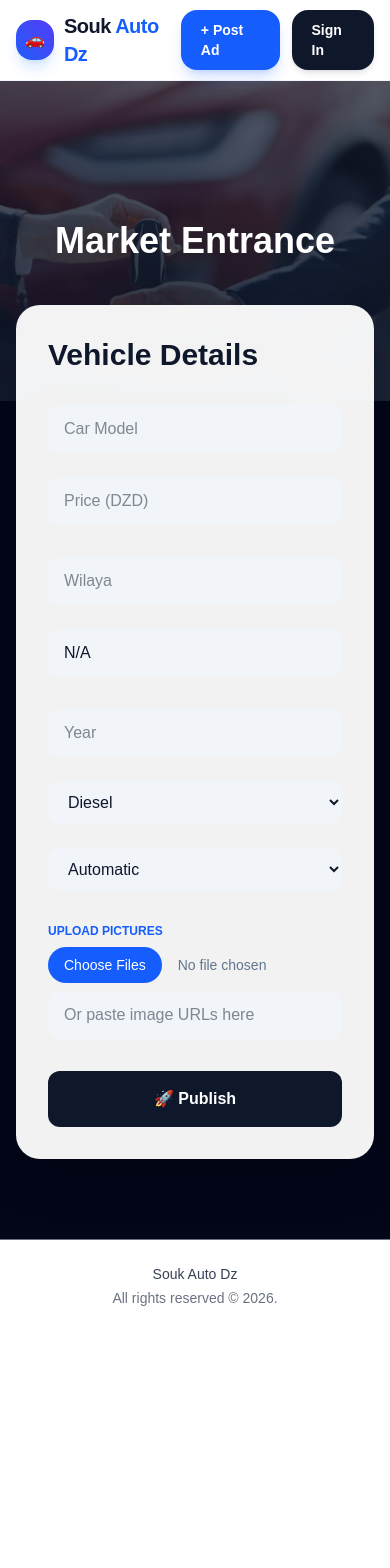
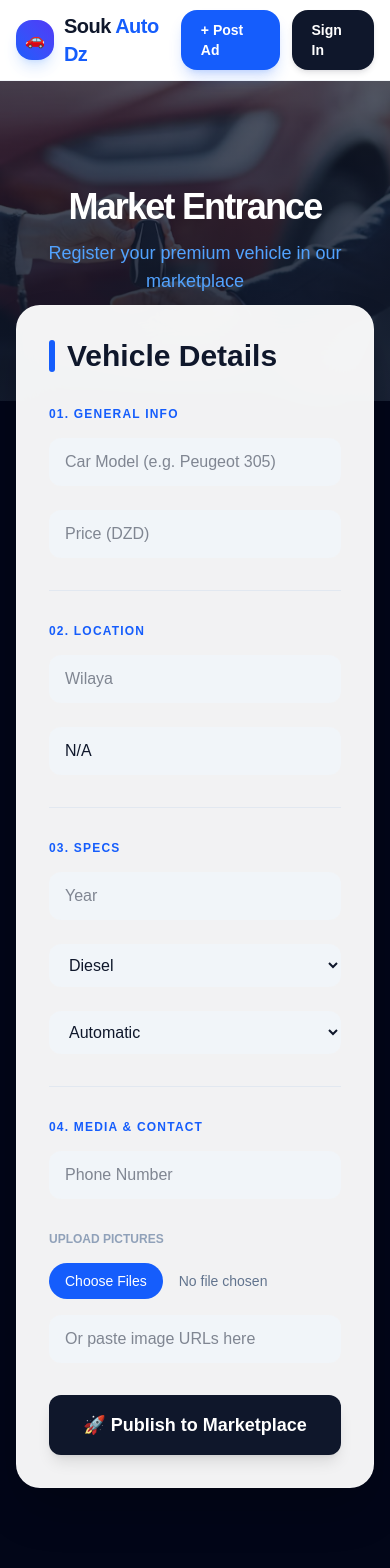
Before and after one commit to Haroune9292/Souk-Auto-Dz, a Next.js app: page /create-ads in a window 390 px wide. Shown: the top 1568 px of the page. Before the commit the page ends 1332 px from the top, so only its background shows below. Built offline with nearby package versions, Linux system fonts and the light colour scheme; no server answers.

Commit message:
Fix typescript types and stabilize create-ads

```diff
--- a/app/create-ads/page.tsx
+++ b/app/create-ads/page.tsx
@@ -1,6 +1,6 @@
 "use client";
 
-import { useState, useEffect } from 'react';
+import { useState, useEffect, ChangeEvent, FormEvent } from 'react';
 import { supabase } from '@/lib/supabase';
 import { useRouter } from 'next/navigation';
 import Link from 'next/link';
@@ -9,116 +9,167 @@ export default function CreateAd() {
   const router = useRouter();
   const [loading, setLoading] = useState(false);
   const [uploading, setUploading] = useState(false);
-  const [error, setError] = useState('');
+  const [errorMessage, setErrorMessage] = useState('');
   const [success, setSuccess] = useState('');
 
+  // Form States
   const [title, setTitle] = useState('');
   const [price, setPrice] = useState('');
   const [wilaya, setWilaya] = useState('');
-  const [commune, setCommune] = useState('N/A'); // Default N/A
+  const [commune, setCommune] = useState('N/A');
   const [year, setYear] = useState('');
-  const [mileage, setMileage] = useState('');
   const [fuel, setFuel] = useState('DIESEL');
   const [transmission, setTransmission] = useState('Automatic');
   const [phone, setPhone] = useState('');
-  const [images, setImages] = useState(''); // Stores comma separated URLs
+  const [images, setImages] = useState('');
   const [description, setDescription] = useState('');
   const [userId, setUserId] = useState<string | null>(null);
 
   useEffect(() => {
     async function checkUser() {
-      const { data: { session } } = await supabase.auth.getSession();
-      if (session?.user) setUserId(session.user.id);
+      const { data: sessionData } = await supabase.auth.getSession();
+      if (sessionData.session?.user) setUserId(sessionData.session.user.id);
     }
     checkUser();
   }, []);
 
-  // دالة رفع الصور إلى Supabase Storage
-  const handleFileUpload = async (e: React.ChangeEvent<HTMLInputElement>) => {
+  // دالة رفع الصور (تم تحديد النوع string[] لحل خطأ TypeScript)
+  const handleFileUpload = async (e: ChangeEvent<HTMLInputElement>) => {
     if (!e.target.files || e.target.files.length === 0) return;
     setUploading(true);
+    setErrorMessage('');
+
     try {
-      const uploadedUrls = [];
-      for (const file of Array.from(e.target.files)) {
+      const uploadedUrls: string[] = []; // النوع المحدد هنا يحل المشكلة
+      const files = Array.from(e.target.files);
+
+      for (const file of files) {
         const fileExt = file.name.split('.').pop();
         const fileName = `${Math.random()}.${fileExt}`;
-        const { data, error } = await supabase.storage.from('cars').upload(fileName, file);
-        if (error) throw error;
-        const { data: publicUrl } = supabase.storage.from('cars').getPublicUrl(fileName);
-        uploadedUrls.push(publicUrl.publicUrl);
+
+        const { error: uploadError } = await supabase.storage
+          .from('cars')
+          .upload(fileName, file);
+
+        if (uploadError) throw uploadError;
+
+        const { data: publicUrlData } = supabase.storage
+          .from('cars')
+          .getPublicUrl(fileName);
+
+        uploadedUrls.push(publicUrlData.publicUrl);
       }
       setImages(prev => prev ? `${prev}, ${uploadedUrls.join(', ')}` : uploadedUrls.join(', '));
-    } catch (err: any) { setError('Failed to upload image'); }
-    finally { setUploading(false); }
+    } catch (err: any) {
+      setErrorMessage('Image upload failed: ' + err.message);
+    } finally {
+      setUploading(false);
+    }
   };
 
-  const handleSubmit = async (e: React.FormEvent) => {
+  const handleSubmit = async (e: FormEvent) => {
     e.preventDefault();
     setLoading(true);
+    setErrorMessage('');
+
     try {
-      const { error } = await supabase.from('cars').insert([{
-        title, price: Number(price), wilaya, commune: commune || 'N/A', year: Number(year),
-        mileage: Number(mileage), fuel, transmission, phone, images, description, user_id: userId
+      const { error: insertError } = await supabase.from('cars').insert([{
+        title,
+        price: Number(price),
+        wilaya,
+        commune,
+        year: Number(year),
+        fuel,
+        transmission,
+        phone,
+        images,
+        description,
+        user_id: userId
       }]);
-      if (error) throw error;
+
+      if (insertError) throw insertError;
       setSuccess('🚀 Vehicle listed successfully!');
       setTimeout(() => router.push('/'), 2000);
-    } catch (err: any) { setError(err.message); }
-    finally { setLoading(false); }
+    } catch (err: any) {
+      setErrorMessage(err.message);
+    } finally {
+      setLoading(false);
+    }
   };
 
   return (
     <div className="min-h-screen bg-slate-950 text-slate-100">
-      <div className="relative h-80 flex items-center justify-center bg-cover bg-center" style={{ backgroundImage: "linear-gradient(rgba(15, 23, 42, 0.7), rgba(15, 23, 42, 0.9)), url('/market-bg.jpg')" }}>
+      {/* Hero Section */}
+      <div
+        className="relative h-80 flex items-center justify-center bg-cover bg-center"
+        style={{ backgroundImage: "linear-gradient(rgba(15, 23, 42, 0.7), rgba(15, 23, 42, 0.9)), url('/market-bg.jpg')" }}
+      >
         <div className="text-center z-10 px-4">
-          <h1 className="text-4xl md:text-6xl font-black text-white">Market Entrance</h1>
+          <h1 className="text-4xl md:text-6xl font-black tracking-tighter text-white">Market Entrance</h1>
+          <p className="text-blue-400 mt-3 font-medium text-lg">Register your premium vehicle in our marketplace</p>
         </div>
       </div>
 
       <div className="max-w-4xl mx-auto -mt-24 px-4 pb-20 relative z-20">
-        <form onSubmit={handleSubmit} className="bg-white/95 backdrop-blur-xl text-slate-900 rounded-3xl shadow-2xl p-8 md:p-12">
+        <form onSubmit={handleSubmit} className="bg-white/95 backdrop-blur-xl text-slate-900 rounded-3xl shadow-2xl p-8 md:p-12 border border-white/20">
+          <h2 className="text-3xl font-black mb-8 flex items-center gap-3">
+             <span className="w-1.5 h-8 bg-blue-600 rounded-full"></span> Vehicle Details
+          </h2>
 
-          <h2 className="text-3xl font-black mb-8">Vehicle Details</h2>
-          {error && <div className="mb-6 p-4 bg-red-100 text-red-700 rounded-xl font-bold">{error}</div>}
+          {errorMessage && <div className="mb-6 p-4 bg-red-100 text-red-700 rounded-xl font-bold border border-red-200">{errorMessage}</div>}
+          {success && <div className="mb-6 p-4 bg-emerald-100 text-emerald-700 rounded-xl font-bold border border-emerald-200">{success}</div>}
 
-          {/* General Info */}
-          <div className="grid grid-cols-1 md:grid-cols-2 gap-6 mb-8">
-            <input required value={title} onChange={(e) => setTitle(e.target.value)} className="bg-slate-100 rounded-xl py-3 px-4" placeholder="Car Model" />
-            <input type="number" required value={price} onChange={(e) => setPrice(e.target.value)} className="bg-slate-100 rounded-xl py-3 px-4" placeholder="Price (DZD)" />
+          {/* Section 1 */}
+          <div className="mb-8">
+            <h3 className="text-xs font-black uppercase text-blue-600 mb-4 tracking-widest">01. General Info</h3>
+            <div className="grid grid-cols-1 md:grid-cols-2 gap-6">
+              <input required value={title} onChange={(e) => setTitle(e.target.value)} className="bg-slate-100 rounded-xl py-3 px-4 focus:ring-2 focus:ring-blue-500 outline-none" placeholder="Car Model (e.g. Peugeot 305)" />
+              <input type="number" required value={price} onChange={(e) => setPrice(e.target.value)} className="bg-slate-100 rounded-xl py-3 px-4 focus:ring-2 focus:ring-blue-500 outline-none" placeholder="Price (DZD)" />
+            </div>
           </div>
 
-          {/* Location */}
-          <div className="grid grid-cols-1 md:grid-cols-2 gap-6 mb-8">
-            <input required value={wilaya} onChange={(e) => setWilaya(e.target.value)} className="bg-slate-100 rounded-xl py-3 px-4" placeholder="Wilaya" />
-            <input value={commune} onChange={(e) => setCommune(e.target.value)} className="bg-slate-100 rounded-xl py-3 px-4" placeholder="Commune (Optional: N/A)" />
+          {/* Section 2 */}
+          <div className="mb-8 border-t border-slate-200 pt-8">
+            <h3 className="text-xs font-black uppercase text-blue-600 mb-4 tracking-widest">02. Location</h3>
+            <div className="grid grid-cols-1 md:grid-cols-2 gap-6">
+              <input required value={wilaya} onChange={(e) => setWilaya(e.target.value)} className="bg-slate-100 rounded-xl py-3 px-4 focus:ring-2 focus:ring-blue-500 outline-none" placeholder="Wilaya" />
+              <input value={commune} onChange={(e) => setCommune(e.target.value)} className="bg-slate-100 rounded-xl py-3 px-4 focus:ring-2 focus:ring-blue-500 outline-none" placeholder="Commune (Optional)" />
+            </div>
           </div>
 
-          {/* Specs */}
-          <div className="grid grid-cols-1 md:grid-cols-3 gap-6 mb-8">
-            <input type="number" required value={year} onChange={(e) => setYear(e.target.value)} className="bg-slate-100 rounded-xl py-3 px-4" placeholder="Year" />
-            <select value={fuel} onChange={(e) => setFuel(e.target.value)} className="bg-slate-100 rounded-xl py-3 px-4">
+          {/* Section 3 */}
+          <div className="mb-8 border-t border-slate-200 pt-8">
+            <h3 className="text-xs font-black uppercase text-blue-600 mb-4 tracking-widest">03. Specs</h3>
+            <div className="grid grid-cols-1 md:grid-cols-3 gap-6">
+              <input type="number" required value={year} onChange={(e) => setYear(e.target.value)} className="bg-slate-100 rounded-xl py-3 px-4 focus:ring-2 focus:ring-blue-500 outline-none" placeholder="Year" />
+              <select value={fuel} onChange={(e) => setFuel(e.target.value)} className="bg-slate-100 rounded-xl py-3 px-4 focus:ring-2 focus:ring-blue-500 outline-none">
                 <option value="DIESEL">Diesel</option>
                 <option value="ESSENCE">Essence</option>
                 <option value="ESSENCE-GAS">Essence-Gas</option>
                 <option value="HYBRID">Hybrid</option>
                 <option value="ELECTRIC">Electric</option>
               </select>
-            <select value={transmission} onChange={(e) => setTransmission(e.target.value)} className="bg-slate-100 rounded-xl py-3 px-4">
+              <select value={transmission} onChange={(e) => setTransmission(e.target.value)} className="bg-slate-100 rounded-xl py-3 px-4 focus:ring-2 focus:ring-blue-500 outline-none">
                 <option value="Automatic">Automatic</option>
                 <option value="Manual">Manual</option>
               </select>
             </div>
-
-          {/* Upload Section */}
-          <div className="mb-8">
-            <label className="text-xs font-black uppercase text-blue-600 block mb-2">Upload Pictures</label>
-            <input type="file" multiple onChange={handleFileUpload} className="block w-full text-sm text-slate-500 file:mr-4 file:py-2 file:px-4 file:rounded-full file:border-0 file:bg-blue-600 file:text-white" />
-            {uploading && <p className="text-blue-600 text-sm mt-2">Uploading...</p>}
-            <input value={images} onChange={(e) => setImages(e.target.value)} className="w-full mt-2 bg-slate-100 rounded-xl py-3 px-4" placeholder="Or paste image URLs here" />
           </div>
 
-          <button type="submit" disabled={loading} className="w-full bg-slate-900 hover:bg-blue-600 text-white font-black py-4 rounded-xl transition">
-            {loading ? 'Processing...' : '🚀 Publish'}
+          {/* Section 4 */}
+          <div className="mb-8 border-t border-slate-200 pt-8">
+            <h3 className="text-xs font-black uppercase text-blue-600 mb-4 tracking-widest">04. Media & Contact</h3>
+            <div className="space-y-4">
+              <input required value={phone} onChange={(e) => setPhone(e.target.value)} className="w-full bg-slate-100 rounded-xl py-3 px-4 focus:ring-2 focus:ring-blue-500 outline-none" placeholder="Phone Number" />
+              <label className="block text-xs font-black uppercase text-slate-400 mt-4">Upload Pictures</label>
+              <input type="file" multiple onChange={handleFileUpload} className="block w-full text-sm text-slate-500 file:mr-4 file:py-2 file:px-4 file:rounded-full file:border-0 file:bg-blue-600 file:text-white" />
+              {uploading && <p className="text-blue-600 font-bold">Uploading...</p>}
+              <input value={images} onChange={(e) => setImages(e.target.value)} className="w-full bg-slate-100 rounded-xl py-3 px-4 focus:ring-2 focus:ring-blue-500 outline-none" placeholder="Or paste image URLs here" />
+            </div>
+          </div>
+
+          <button type="submit" disabled={loading} className="w-full bg-slate-900 hover:bg-blue-600 text-white font-black py-4 rounded-xl transition shadow-lg text-lg">
+            {loading ? 'Processing...' : '🚀 Publish to Marketplace'}
           </button>
         </form>
       </div>
```
Lines whose indentation alone changed are shown as unchanged.
